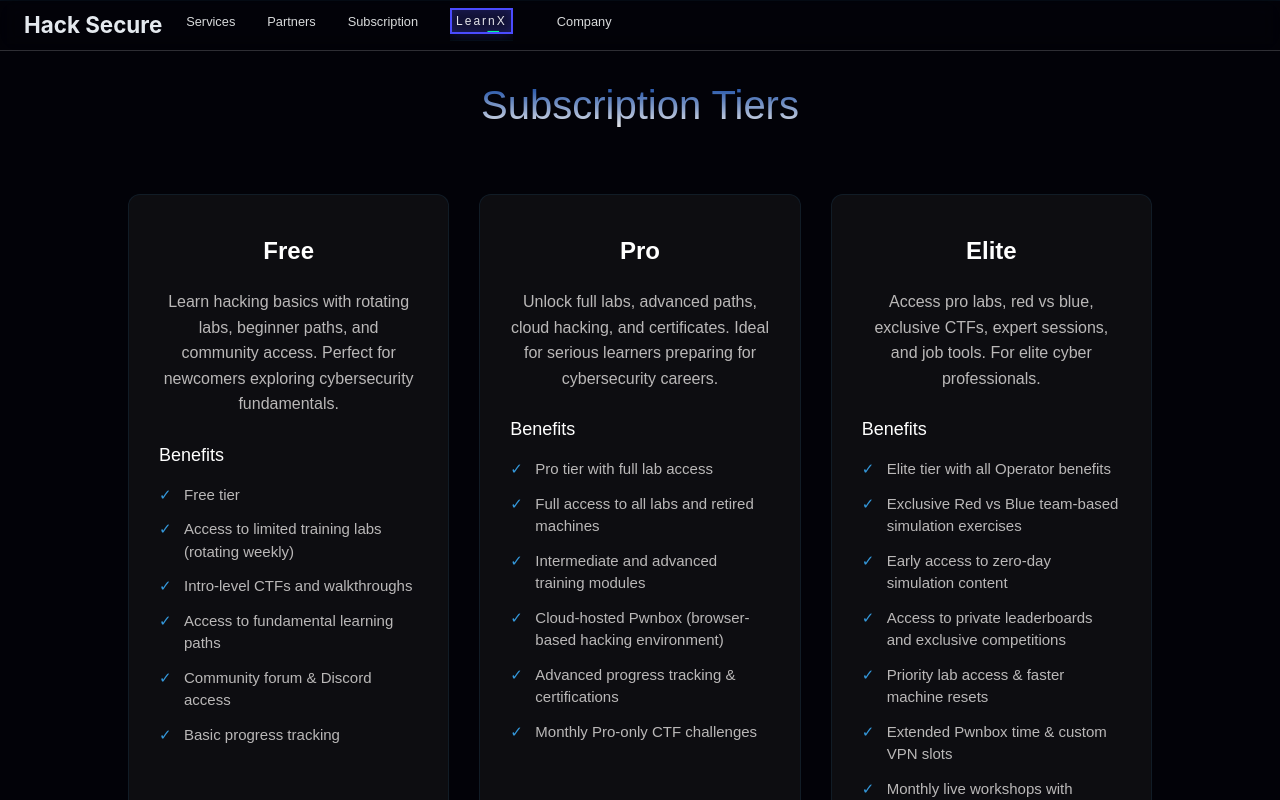
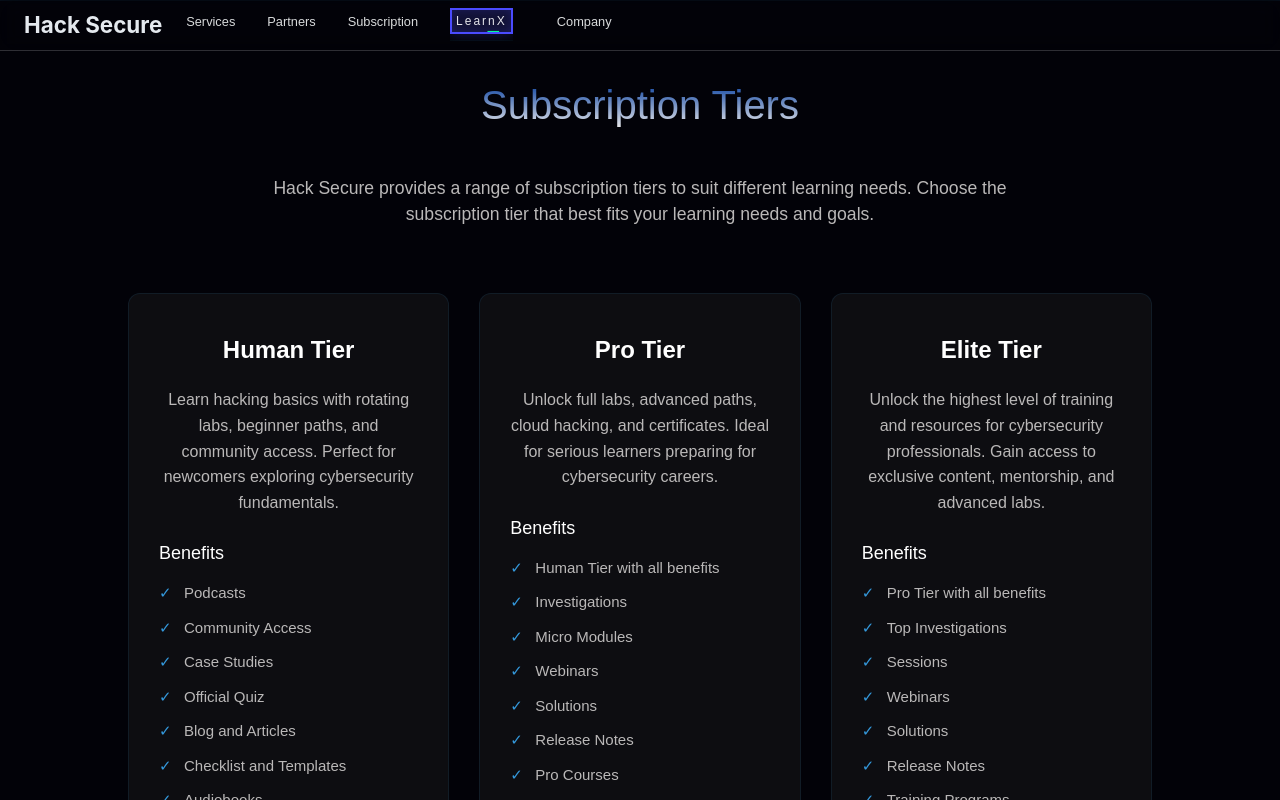
Before and after one commit to flashcode635/hacSec-website, a React (Vite) app: page /subscription in a window 1280 px wide. Built offline with nearby package versions, Linux system fonts and the light colour scheme.

Commit message:
company tag improved

```diff
--- a/src/site/Subscription/sub.jsx
+++ b/src/site/Subscription/sub.jsx
@@ -4,43 +4,55 @@ const SubscriptionPage = () => {
     const SubscriptionTiers = [
         // Subscription tiers with benefits
     {
-      name: "Free",
+      name: "Human Tier",
       description: "Learn hacking basics with rotating labs, beginner paths, and community access. Perfect for newcomers exploring cybersecurity fundamentals.",
       benefits: [
-        "Free tier",
-        "Access to limited training labs (rotating weekly)",
-        "Intro-level CTFs and walkthroughs",
-        "Access to fundamental learning paths",
-        "Community forum & Discord access",
-        "Basic progress tracking"
+        "Podcasts",
+        "Community Access",
+        "Case Studies",
+        "Official Quiz",
+        "Blog and Articles",
+        "Checklist and Templates",
+        "Audiobooks",
+        "Tools - Limited Time",
+        "Human Courses",
+        "Cyber Laws and Policies",
+        "Community Projects",
+        "CTFs",
+        "Bootcamps"
       ]
     },
     // intermediate tier
     {
-      name: "Pro",
+      name: "Pro Tier",
       description: "Unlock full labs, advanced paths, cloud hacking, and certificates. Ideal for serious learners preparing for cybersecurity careers.",
       benefits: [
-        "Pro tier with full lab access",
-        "Full access to all labs and retired machines",
-        "Intermediate and advanced training modules",
-        "Cloud-hosted Pwnbox (browser-based hacking environment)",
-        "Advanced progress tracking & certifications",
-        "Monthly Pro-only CTF challenges",
-        ]
+        "Human Tier with all benefits",
+        "Investigations",
+        "Micro Modules",
+        "Webinars",
+        "Solutions",
+        "Release Notes",
+        "Pro Courses",
+        "Training Programs",
+        "Bootcamps"
+      ]
     },
     // elite tier
     {
-      name: "Elite",
-      description: "Access pro labs, red vs blue, exclusive CTFs, expert sessions, and job tools. For elite cyber professionals.",
+      name: "Elite Tier",
+      description: "Unlock the highest level of training and resources for cybersecurity professionals. Gain access to exclusive content, mentorship, and advanced labs.",
       benefits: [
-        "Elite tier with all Operator benefits",
-        "Exclusive Red vs Blue team-based simulation exercises",
-        "Early access to zero-day simulation content",
-        "Access to private leaderboards and exclusive competitions",
-        "Priority lab access & faster machine resets",
-        "Extended Pwnbox time & custom VPN slots",
-        "Monthly live workshops with industry experts",
-        ]
+        "Pro Tier with all benefits",
+        "Top Investigations",
+        "Sessions",
+        "Webinars",
+        "Solutions",
+        "Release Notes",
+        "Training Programs",
+        "Elite Courses",
+        "1 on 1 Mentorship"
+      ]
     },
 
      // Custom tier
@@ -62,7 +74,11 @@ const SubscriptionPage = () => {
      <div className="subscription-page">
          <div className="subscription-program-tiers">
 
-          <div style={{marginBottom:"65px"}}>  <h2 className="section-title">Subscription Tiers </h2> </div>
+          <div style={{marginBottom:"65px"}}>  <h2 className="section-title">Subscription Tiers </h2>
+          <p className="section-subtitle">
+            Hack Secure provides a range of subscription tiers to suit different learning needs. Choose the subscription tier that best fits your learning needs and goals.
+          </p>
+          </div>
         <div className="tiers-container">
           {SubscriptionTiers.map((tier, index) => (
             <div key={index} className="tier-card">
--- a/src/site/navbar/companyTag.jsx
+++ b/src/site/navbar/companyTag.jsx
@@ -11,12 +11,17 @@ const CompanyMenu = () => {
       <div className="dropdown-menu">
         <Link to="/" className="dropdown-item">About Us </Link>
         <Link to="/team" className="dropdown-item">Team</Link>
-        <Link to="/certification" className="dropdown-item">Certifications</Link>
         <Link to="/careers" className="dropdown-item">Careers</Link>
-        <Link to="/internship" className="dropdown-item">Internship</Link>
         <Link  className="dropdown-item">Brand-kit</Link>
-        <Link  className="dropdown-item">Legal</Link>
         <Link to="/contact" className="dropdown-item">Contact</Link>
+        <details className="dropdown-item">
+          <summary>Legal</summary>
+          <Link to="/terms" className="dropdown-item">Terms & Service</Link>
+          <Link to="/privacy" className="dropdown-item">Privacy Policy</Link>
+          <Link to="/data-privacy" className="dropdown-item">Data Privacy Framework</Link>
+          <Link to="/organization" className="dropdown-item">Organization</Link>
+          <Link to="/headquarters" className="dropdown-item">Headquarters & Branches</Link>
+        </details>
       </div>
     </div>
   );
```
